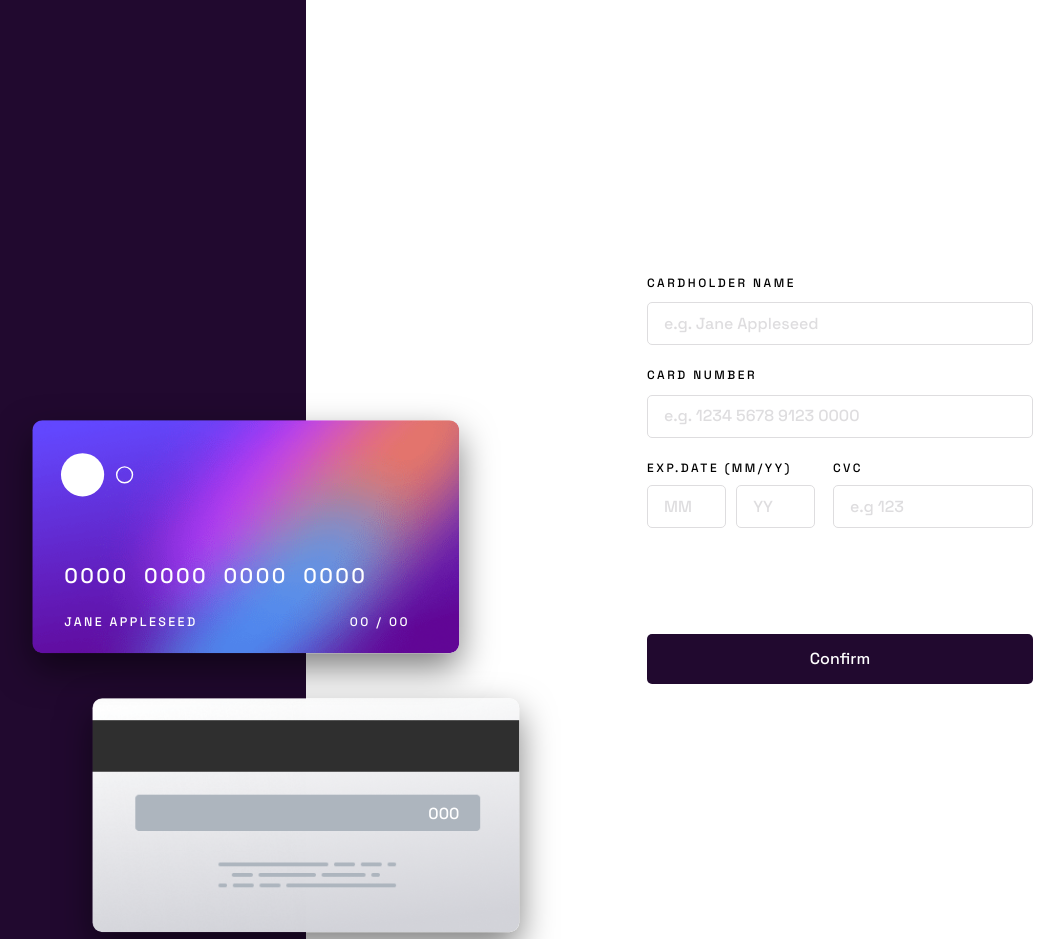
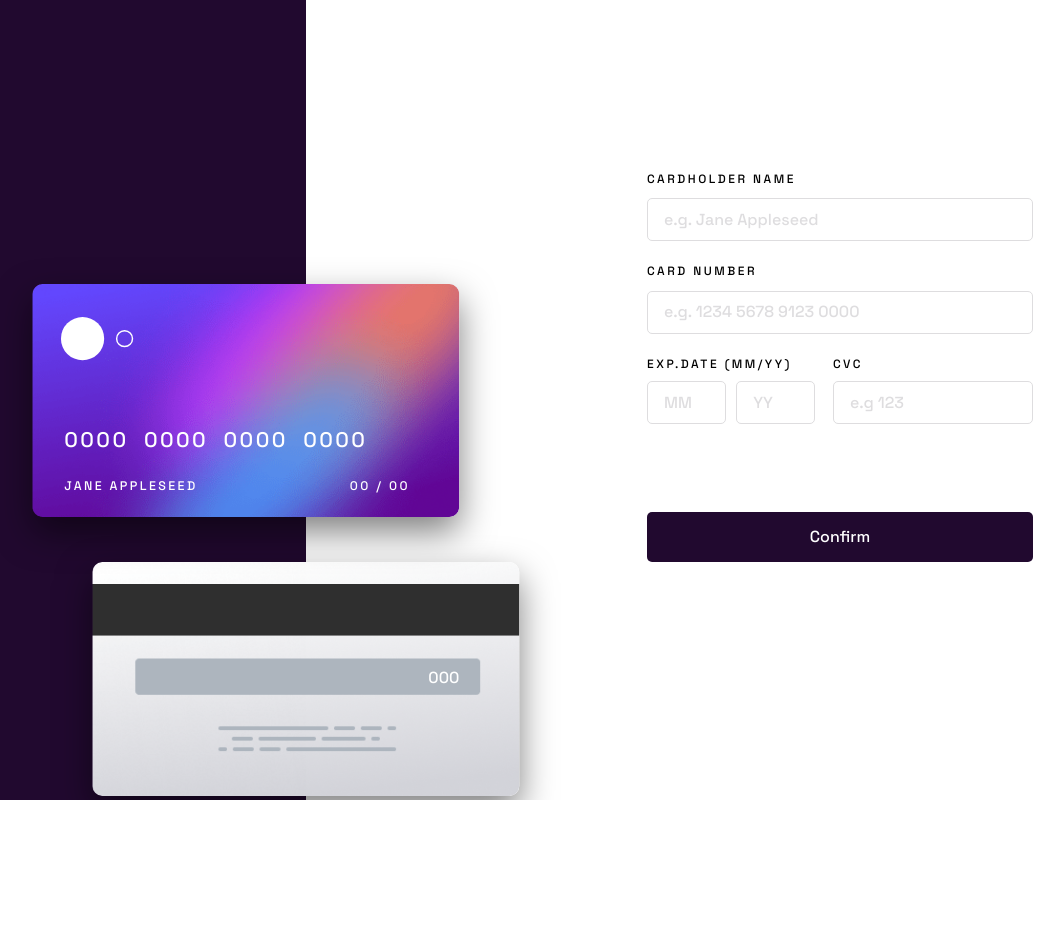
Before and after one commit to yishak621/interactive-card-details-form-main, a plain HTML site: page index.html in a window 1280 px wide. Shown: the top 939 px of the page, without its empty margins (121-1185 px from the left). After the commit the page ends 800 px from the top, so only its background shows below. Drawn offline with nearby package versions, Linux system fonts and the light colour scheme.

Commit message:
height adjusted

```diff
--- a/styles/style.scss
+++ b/styles/style.scss
@@ -233,10 +233,10 @@ label {
     grid-template-columns: 0.5fr 1fr;
   }
   .violet-background {
-    min-height: 120vh;
+    min-height: 100vh;
   }
   .form-wrapper {
-    margin-top: 20%;
+    margin-top: 10%;
     margin-left: 40%;
   }
   .form {
@@ -245,7 +245,7 @@ label {
   //ATM cards
   .atm-card-wrapper {
     @include flexCenter(column-reverse, auto, auto);
-    transform: translate(50%, -5%);
+    transform: translate(50%, 0%);
     img {
       width: 100%;
       height: 100%;
```
Also changed, not shown: styles/style.css, 1 other file.
